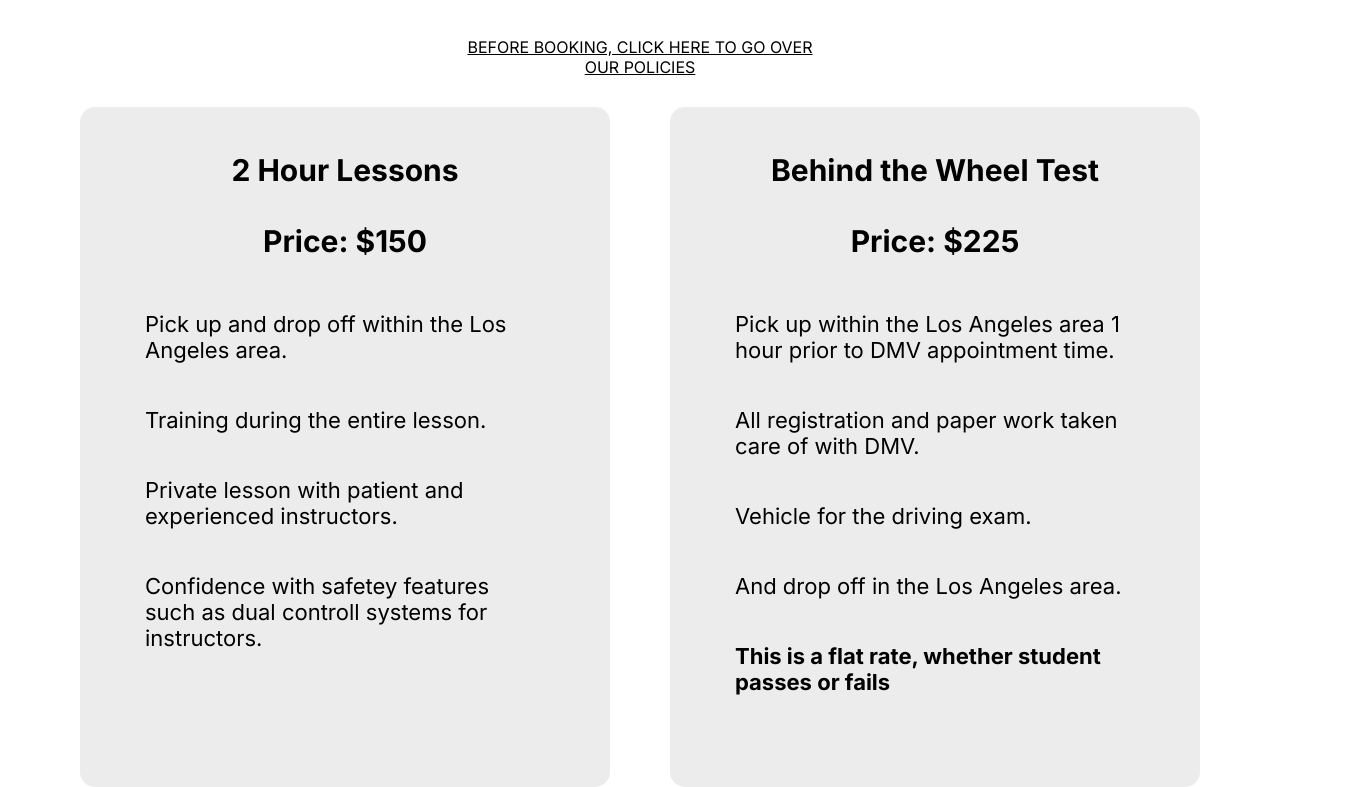
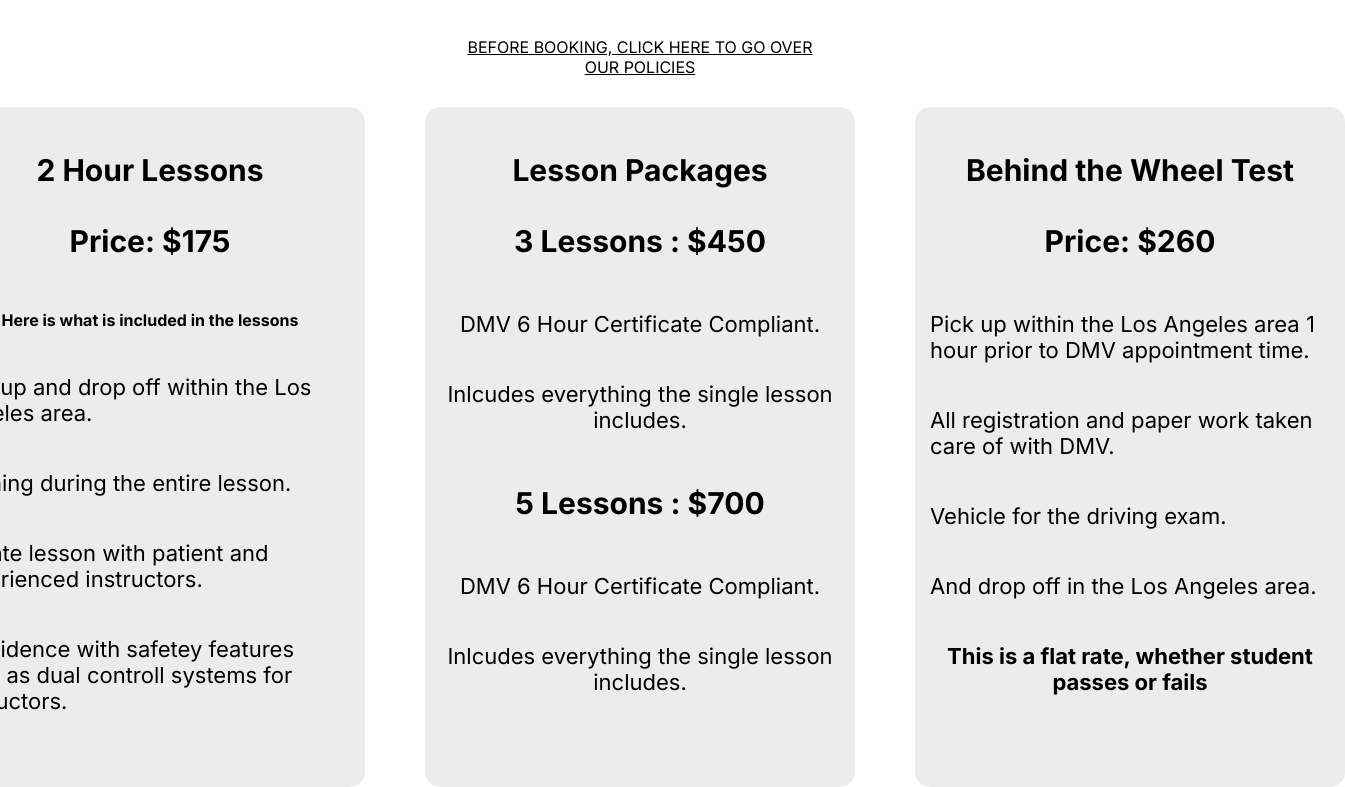
Before and after one commit to mannysanz715/BestDrivingTeacherFront, a React (Vite) app: page / in a window 1280 px wide. Shown: the part 1753-2540 px from the top of the page, 1345 px wide, since content can reach past the window. Built offline with nearby package versions, Linux system fonts and the light colour scheme.

Commit message:
Create new card with lesson packages

```diff
--- a/src/components/Pricing/Pricing.css
+++ b/src/components/Pricing/Pricing.css
@@ -45,7 +45,9 @@
   color: black;
   width: 350px;
 }
-
+.center-text{
+    text-align: center;
+  }
 @media screen and (min-width: 950px) {
   .pricing-header{
     font-size: 46px;
@@ -74,4 +76,8 @@
     width: 400px;
   }
 
+  .center-text{
+    text-align: center;
+  }
+
 }
--- a/src/components/Pricing/Pricing.jsx
+++ b/src/components/Pricing/Pricing.jsx
@@ -18,20 +18,30 @@ useEffect(()=>{
 
         <div data-aos='fade-up' className="reg-class-pricing card">
           <h3 className='rate-title'>2 Hour Lessons</h3>
-          <p className='rate-price'>Price: $150</p>
+          <p className='rate-price'> Price: $175</p>
+          <h4 className='center-text'>Here is what is included in the lessons</h4>
           <p className='rate-description'>Pick up and drop off within the Los Angeles area.</p>
           <p className='rate-description'>Training during the entire lesson.</p>
           <p className='rate-description'>Private lesson with patient and experienced instructors.</p>
           <p className='rate-description'>Confidence with safetey features such as dual controll systems for instructors.</p>
         </div>
+        <div data-aos='fade-up' className="drive-test-pricing card">
+          <h3 className='rate-title'>Lesson Packages</h3>
+          <p className='rate-price'> 3 Lessons : $450</p>
+          <p className='rate-description center-text'>DMV 6 Hour Certificate Compliant.</p>
+          <p className='rate-description center-text'>Inlcudes everything the single lesson includes.</p>
+          <p className='rate-price'> 5 Lessons : $700</p>
+          <p className='rate-description center-text'>DMV 6 Hour Certificate Compliant.</p>
+          <p className='rate-description center-text'>Inlcudes everything the single lesson includes.</p>
+        </div>
         <div data-aos='fade-up' className="drive-test-pricing card end">
           <h3 className='rate-title'>Behind the Wheel Test</h3>
-          <p className='rate-price'>Price: $225</p>
+          <p className='rate-price'>Price: $260</p>
           <p className='rate-description'>Pick up within the Los Angeles area 1 hour prior to DMV appointment time.</p>
           <p className='rate-description'>All registration and paper work taken care of with DMV.</p>
           <p className='rate-description'>Vehicle for the driving exam.</p>
           <p className='rate-description'>And drop off in the Los Angeles area.</p>
-          <p className='rate-description'><strong>This is a flat rate, whether student passes or fails</strong></p>
+          <p className='rate-description center-text'><strong>This is a flat rate, whether student passes or fails</strong></p>
         </div>
         </div>
     </>
```
